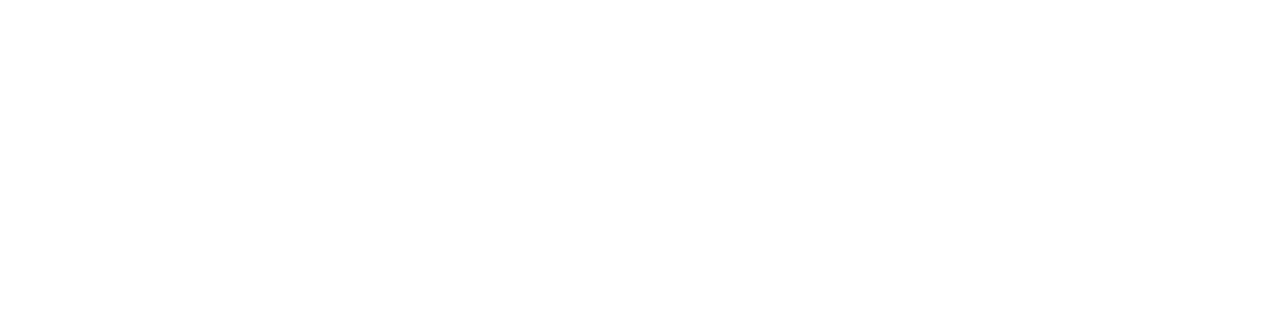
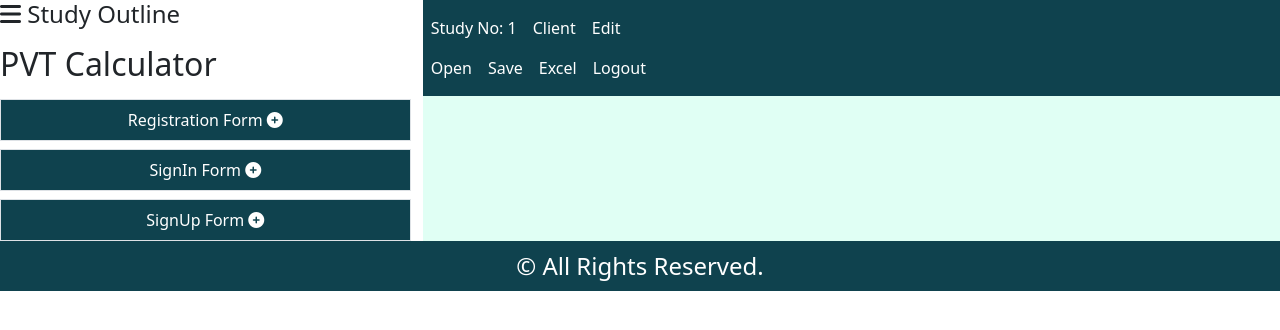
Before and after one commit to fariarahman15/Study-Outline-PVT-Calculator, a plain HTML site: page index.html in a window 1280 px wide. Drawn offline with nearby package versions, Linux system fonts and the light colour scheme.

Commit message:
custom css

```diff
--- a/CSS/style.css
+++ b/CSS/style.css
@@ -0,0 +1,29 @@
+/* custom CSS */
+
+.menu{
+    background-color: #ffffff;
+}
+
+.menu-button{
+    background-color: #0f424e;
+    color: #ffffff;
+}
+
+.nav-section{
+    background-color: #0f424e;
+    color: #ffffff;
+}
+
+
+.form-section{
+    background-color: #e0fff4;
+}
+
+.footer{
+    height: 50px;
+    display: flex;
+    justify-content: center;
+    align-items: center;
+    background-color: #0f424e;
+    color: #ffffff;
+}
--- a/index.html
+++ b/index.html
@@ -10,9 +10,14 @@
     <!-- bootstrap CSS CDN  -->
     <link href="https://cdn.jsdelivr.net/npm/bootstrap@5.0.2/dist/css/bootstrap.min.css" rel="stylesheet" integrity="sha384-EVSTQN3/azprG1Anm3QDgpJLIm9Nao0Yz1ztcQTwFspd3yD65VohhpuuCOmLASjC" crossorigin="anonymous">
 
+    <!-- font awesome kit  -->
+    <script src="https://kit.fontawesome.com/3d8ddcb68c.js" crossorigin="anonymous"></script>
+
     <!-- title  -->
     <title>PVT Calculator</title>
 </head>
+
+
 <body>
     <!-- head  -->
     <head>
@@ -21,13 +26,67 @@
 
     <!-- main  -->
     <main>
+        <div class="h-100">
+            <div class="row">
+                <!-- left row  -->
+              <div class="menu col-lg-4">
+                    <div class="d-grid gap-2">
+                        <h4><i class="fa-solid fa-bars"></i> Study Outline</h4>
+                        <h2><span>P</span><span>V</span><span>T</span> Calculator</h2>
 
+                        <button type="button" class="menu-button p-2 border">Registration Form <i class="fa-solid fa-circle-plus"></i></button>
+
+                        <button type="button" class="menu-button p-2 border">SignIn Form <i class="fa-solid fa-circle-plus"></i></button>
+
+                        <button type="button" class="menu-button p-2 border">SignUp Form <i class="fa-solid fa-circle-plus"></i></button>
+                  </div>
+
+                </div>
+
+              <!-- right row  -->
+              <div class=" form-section col-lg-8 px-0">
+                <nav class="navbar navbar-expand-lg  nav-section ">
+                    <div class="">
+                        <ul class="navbar-nav me-auto mb-2 mb-lg-0">
+                        <li class="nav-item">
+                            <a class="nav-link text-white" aria-current="page" href="#">Study No: 1</a>
+                        </li>
+                        <li class="nav-item">
+                            <a class="nav-link text-white" href="#">Client</a>
+                        </li>
+                        <li class="nav-item">
+                            <a class="nav-link text-white" href="#">Edit</a>
+                        </li>
+                        </ul>
+                        <ul class="navbar-nav me-auto mb-2 mb-lg-0">
+                            <li class="nav-item">
+                            <a class="nav-link text-white" aria-current="page" href="#">Open</a>
+                            </li>
+                            <li class="nav-item">
+                            <a class="nav-link text-white" href="#">Save</a>
+                            </li>
+                            <li class="nav-item">
+                            <a class="nav-link text-white" href="#">Excel</a>
+                            </li>
+                            <li class="nav-item">
+                                <a class="nav-link text-white" href="#">Logout</a>
+                            </li>
+                        </ul>
+
+                    </div>
+                </nav>
+            </div>
+
+
+            </div>
+        </div>
 
 
     </main>
 
     <!-- footer  -->
     <footer>
+        <h4 class="footer mx-auto">© All Rights Reserved. </h4>
 
     </footer>
 
```
